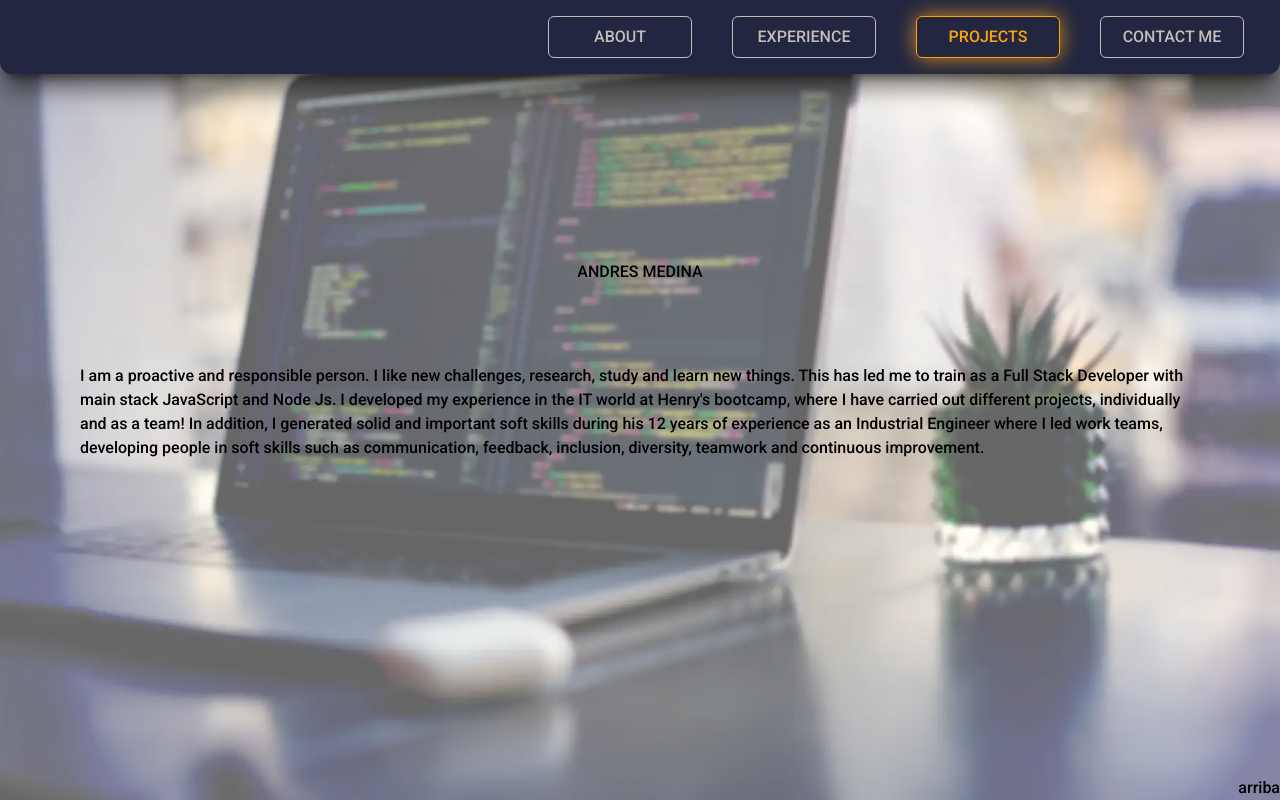
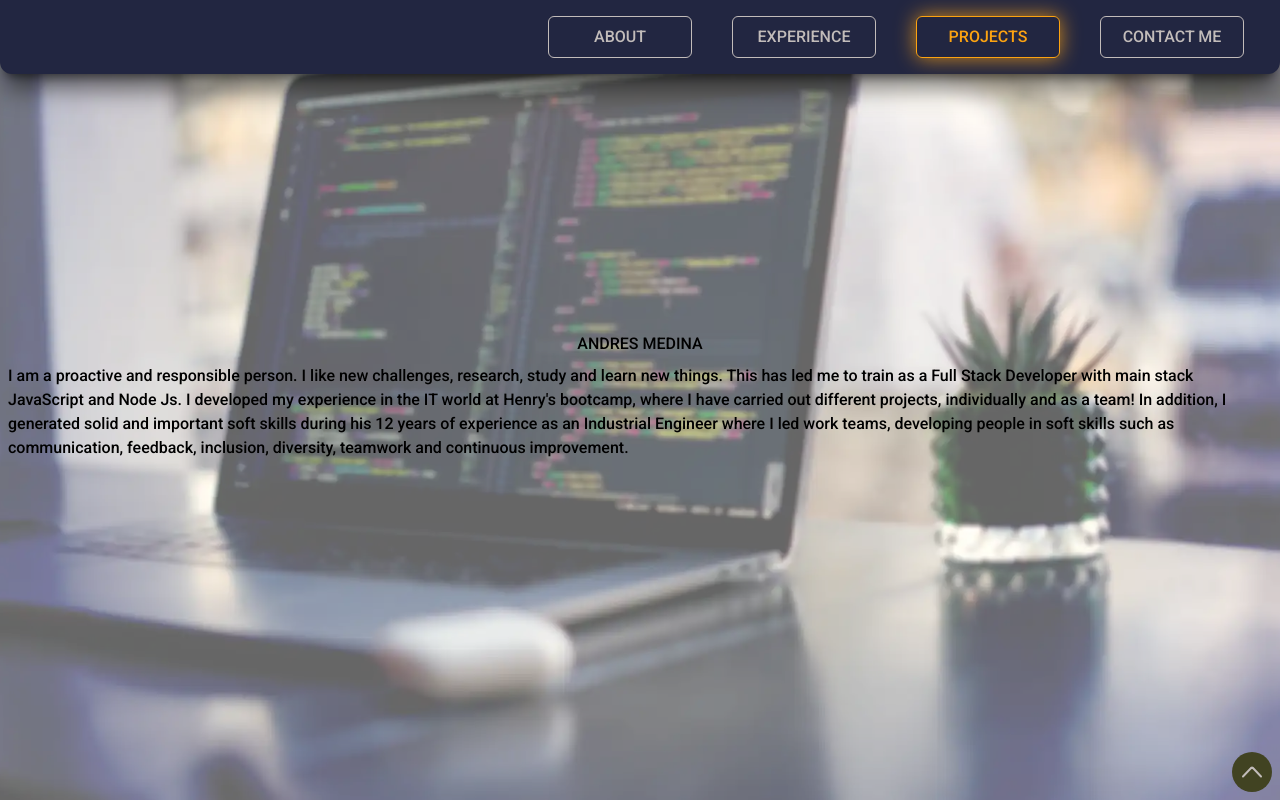
Before and after one commit to anmedina-arg/portfolio-next, a Next.js app: page / in a window 1280 px wide. Shown: the top 800 px of the page. Built offline with nearby package versions, Linux system fonts and the light colour scheme.

Commit message:
fixed p element on about section and add up button

```diff
--- a/src/components/buttons/up.tsx
+++ b/src/components/buttons/up.tsx
@@ -2,8 +2,18 @@ import Link from "next/link"
 
 export default function UpButton() {
   return (
-    <Link href={'/'} className="fixed bottom-0 right-0">
-      arriba
+    <Link href={'/'} className="fixed bottom-2 right-2 rounded-full bg-oliveGreenTheme text-grayLigthTheme h-10 w-10 flex justify-center items-center">
+      <svg width="20px" height="20px" viewBox="0 -4.5 20 20" version="1.1" xmlns="http://www.w3.org/2000/svg">
+        <g id="Page-1" stroke="none" stroke-width="1" fill="none" fill-rule="evenodd">
+          <g id="Dribbble-Light-Preview" transform="translate(-260.000000, -6684.000000)" fill="rgb(194 188 186)">
+            <g id="icons" transform="translate(56.000000, 160.000000)">
+              <path d="M223.707692,6534.63378 L223.707692,6534.63378 C224.097436,6534.22888 224.097436,6533.57338 223.707692,6533.16951 L215.444127,6524.60657 C214.66364,6523.79781 213.397472,6523.79781 212.616986,6524.60657 L204.29246,6533.23165 C203.906714,6533.6324 203.901717,6534.27962 204.282467,6534.68555 C204.671211,6535.10081 205.31179,6535.10495 205.70653,6534.69695 L213.323521,6526.80297 C213.714264,6526.39807 214.346848,6526.39807 214.737591,6526.80297 L222.294621,6534.63378 C222.684365,6535.03868 223.317949,6535.03868 223.707692,6534.63378" id="arrow_up-[#337]">
+
+              </path>
+            </g>
+          </g>
+        </g>
+      </svg>
     </Link>
   )
 }
--- a/src/components/navbar/navbar.tsx
+++ b/src/components/navbar/navbar.tsx
@@ -7,7 +7,7 @@ type NavBarProps = {
 
 const NavBar: React.FC<NavBarProps> = ({ navRefs, active, scrollTo }) => {
   return (
-    <header className="flex justify-end w-full bg-darkBlueTheme text-grayLigthTheme fixed p-4 shadow-shadowNavTheme rounded-b-xl z-10">
+    <header className="flex justify-end w-full bg-darkBlueTheme text-grayLigthTheme fixed p-4 shadow-shadowNavTheme rounded-b-xl z-20">
       {/* <Logotipo /> */}
       <div className="hidden md:flex">
         <Anchor
--- a/src/sections/aboutSection.tsx
+++ b/src/sections/aboutSection.tsx
@@ -13,7 +13,7 @@ const AboutSection: React.FC<AboutSectionProps> = ({ index, scrollRefs }) => {
       className="flex flex-col justify-center items-center w-full h-screen"
     >
       <h1 className="uppercase">andres medina</h1>
-      <p className="p-20">{`I am a proactive and responsible person. I like new challenges, research, study and learn new things. This has led me to train as a Full Stack Developer with main stack JavaScript and Node Js. I developed my experience in the IT world at Henry's bootcamp, where I have carried out different projects, individually and as a team! In addition, I generated solid and important soft skills during his 12 years of experience as an Industrial Engineer where I led work teams, developing people in soft skills such as communication, feedback, inclusion, diversity, teamwork and continuous improvement.`}</p>
+      <p className="p-2">{`I am a proactive and responsible person. I like new challenges, research, study and learn new things. This has led me to train as a Full Stack Developer with main stack JavaScript and Node Js. I developed my experience in the IT world at Henry's bootcamp, where I have carried out different projects, individually and as a team! In addition, I generated solid and important soft skills during his 12 years of experience as an Industrial Engineer where I led work teams, developing people in soft skills such as communication, feedback, inclusion, diversity, teamwork and continuous improvement.`}</p>
     </section>
   );
 };
```
